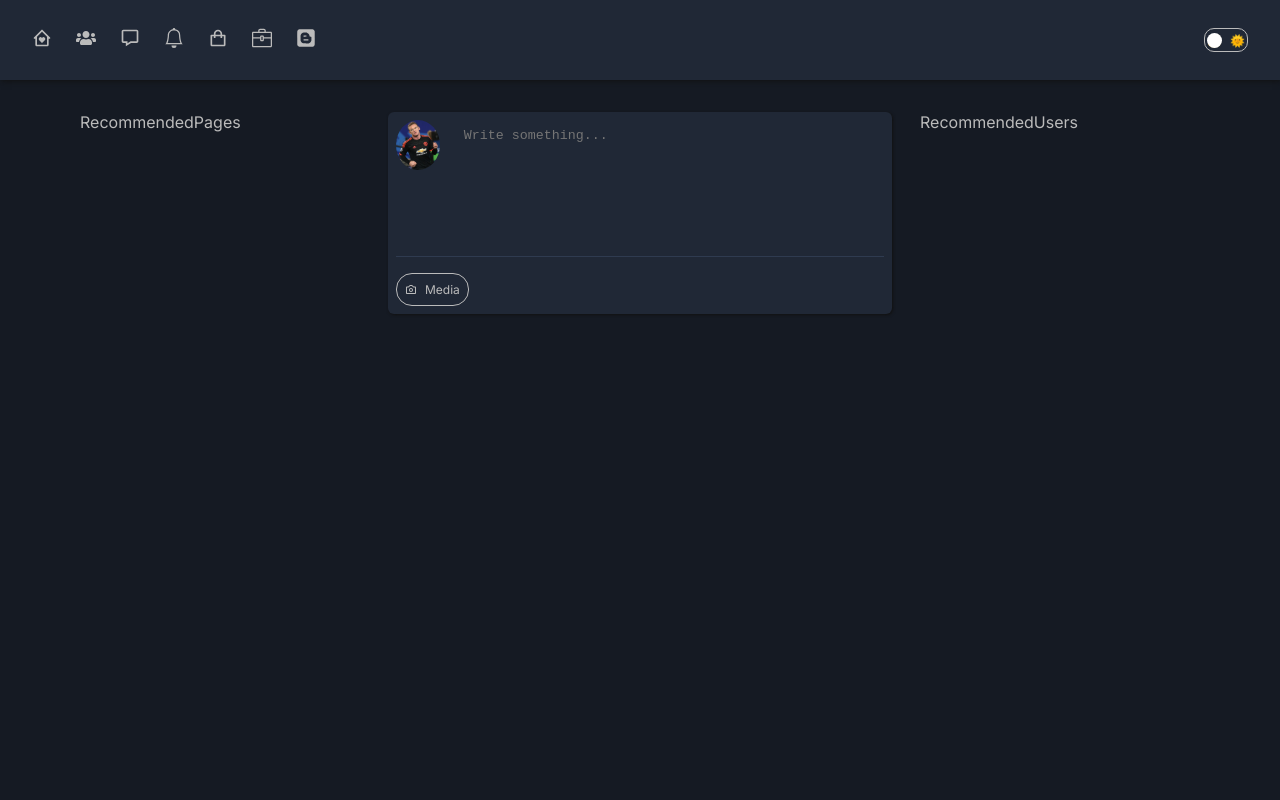
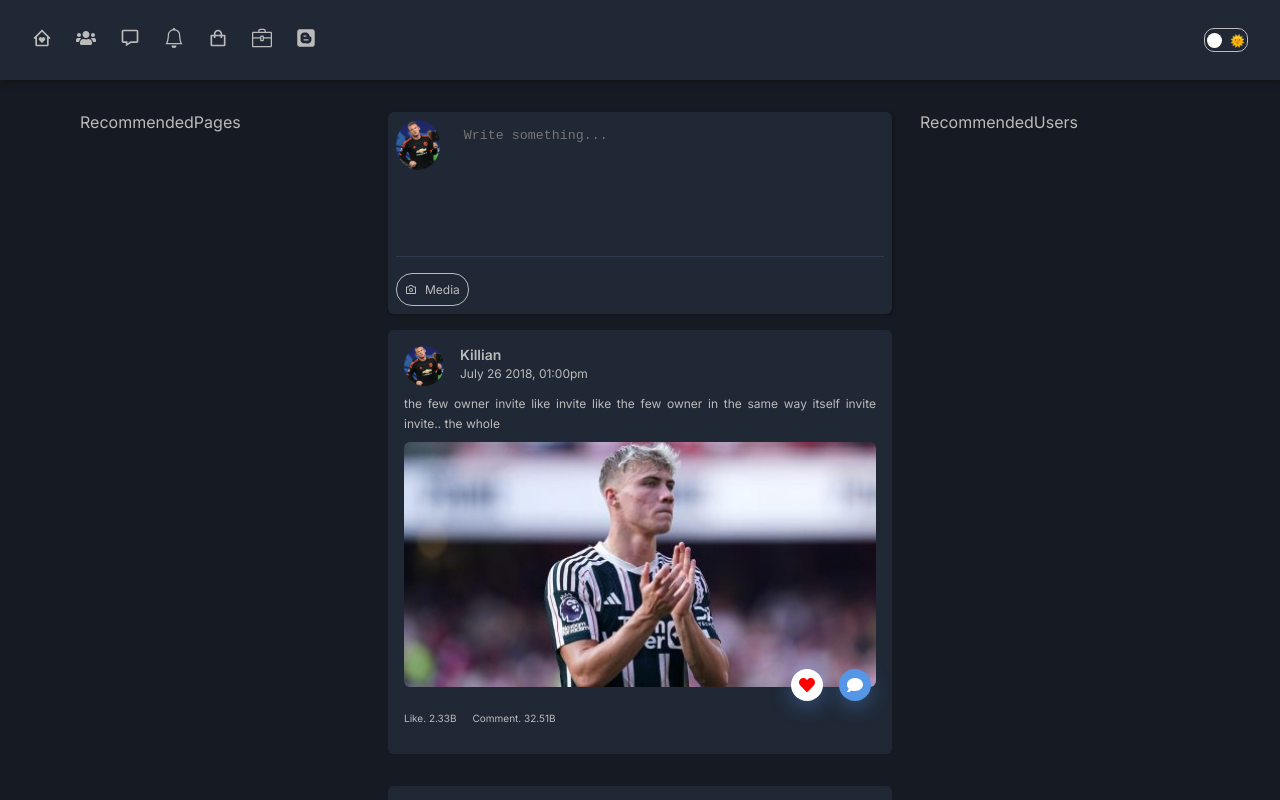
Before and after one commit to kennyegun24/innovate_frontend_nextjs, a Next.js app: page /feeds in a window 1280 px wide. Shown: the top 800 px of the page. Built offline with nearby package versions, Linux system fonts and the light colour scheme.

Commit message:
Posts display on feeds page

```diff
--- /dev/null
+++ b/app/feeds/Posts.jsx
@@ -0,0 +1,9 @@
+import React from "react";
+import PostCard from "@/app/components/postCard/PostCard";
+import { posts } from "@/app/_mock/posts_mock";
+
+const Posts = () => {
+  return <PostCard data={posts} />;
+};
+
+export default Posts;
--- a/app/feeds/page.jsx
+++ b/app/feeds/page.jsx
@@ -1,8 +1,9 @@
 import React from "react";
 import NewPostForm from "../components/writePost/NewPost";
 import styles from "./pages.module.css";
-import RecommendedPages from "../components/recommendedPages/RecommendedPages";
-import RecommendedUsers from "../recommended_users/page";
+import RecommendedPages from "@/app/components/recommendedPages/RecommendedPages";
+import RecommendedUsers from "@/app/recommended_users/page";
+import Posts from "./Posts";
 const Feeds = () => {
   return (
     <div className={styles.container}>
@@ -11,6 +12,9 @@ const Feeds = () => {
       </div>
       <div className={styles.middleContainer}>
         <NewPostForm />
+        <div className={styles.subMiddleContainer}>
+          <Posts />
+        </div>
       </div>
       <div className={styles.rightContainer}>
         <RecommendedUsers />
```
Also changed, not shown: app/components/interractions/comps.module.css (added).
